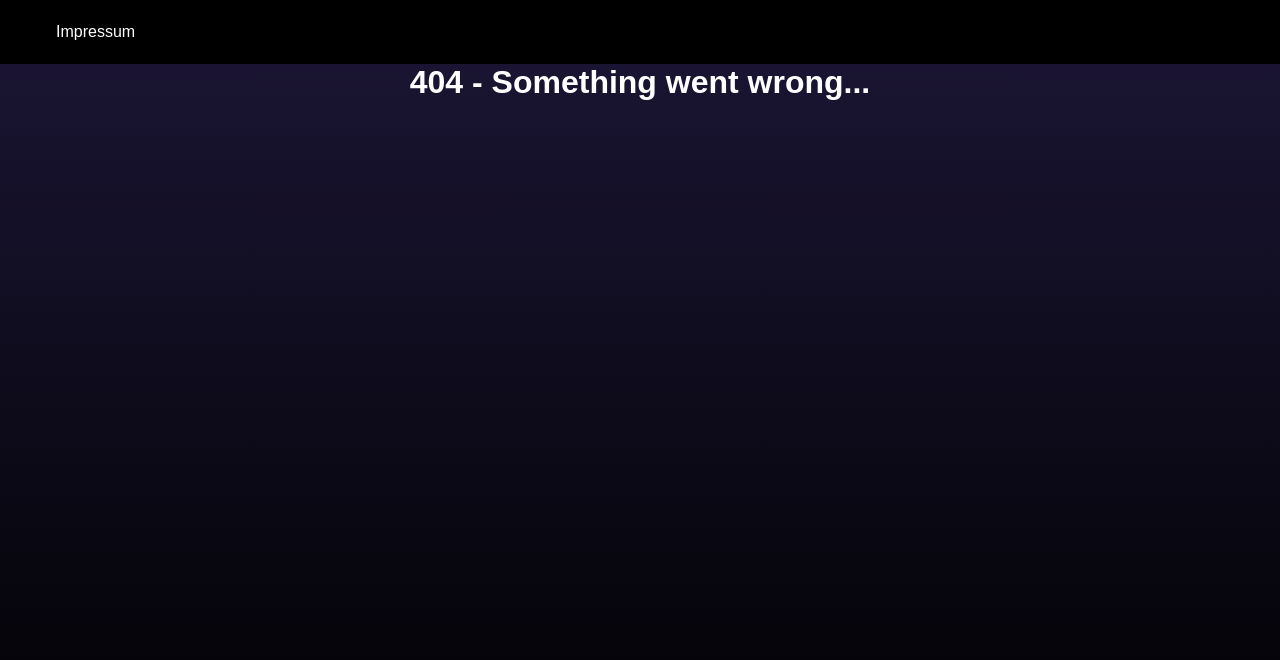
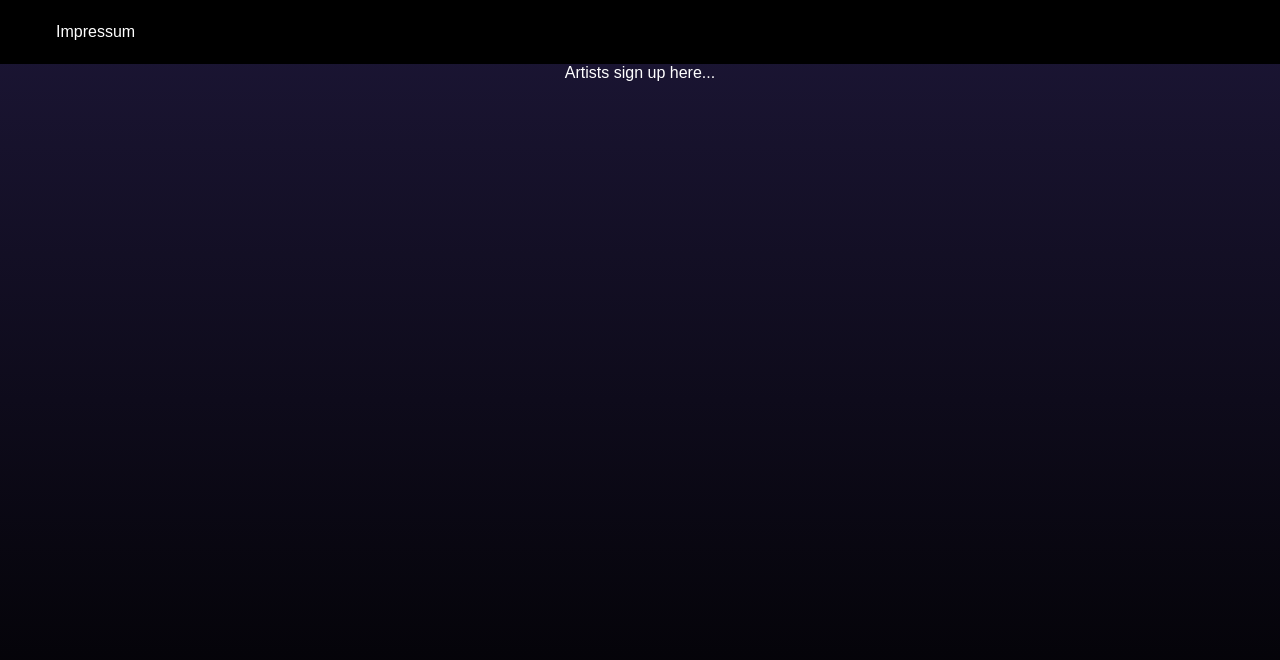
Before and after one commit to United-Arts-Arena/website-frontend, a React (Create React App) app: page /artists in a window 1280 px wide. Before the commit this address had no page. Shown: the top 660 px of the page. Built offline with nearby package versions, Linux system fonts and the light colour scheme; a web font is replaced by a local one.

Commit message:
feat: add signup pages

```diff
--- a/package.json
+++ b/package.json
@@ -3,6 +3,10 @@
   "version": "0.1.0",
   "private": true,
   "dependencies": {
+    "@emotion/react": "^11.7.0",
+    "@emotion/styled": "^11.6.0",
+    "@mui/icons-material": "^5.2.0",
+    "@mui/material": "^5.2.2",
     "@testing-library/jest-dom": "^5.11.4",
     "@testing-library/react": "^11.1.0",
     "@testing-library/user-event": "^12.1.10",
--- a/src/App.tsx
+++ b/src/App.tsx
@@ -4,6 +4,8 @@ import { NotFound } from "./pages/NotFound/NotFound";
 import { Impressum } from "./pages/Impressum/Impressum";
 import { BrowserRouter as Router, Routes, Route } from "react-router-dom";
 import { PageFrame } from "./components/PageFrame/PageFrame";
+import { ArtistSignup } from "./pages/ArtistSignup/ArtistSignup";
+import { PartnerSignup } from "./pages/PartnerSignup/PartnerSignup";
 
 function App() {
   return (
@@ -13,6 +15,8 @@ function App() {
           <Routes>
             <Route path="/" element={<Home />} />
             <Route path="impressum" element={<Impressum />} />
+            <Route path="artists" element={<ArtistSignup />} />
+            <Route path="partners" element={<PartnerSignup />} />
             <Route path="*" element={<NotFound />} />
           </Routes>
         </PageFrame>
--- /dev/null
+++ b/src/pages/ArtistSignup/ArtistSignup.tsx
@@ -0,0 +1,5 @@
+import React from "react";
+
+export const ArtistSignup: React.FC = () => (
+  <span>Artists sign up here...</span>
+);
--- /dev/null
+++ b/src/pages/PartnerSignup/PartnerSignup.tsx
@@ -0,0 +1,5 @@
+import React from "react";
+
+export const PartnerSignup: React.FC = () => (
+  <span>Partners sign up here...</span>
+);
```
